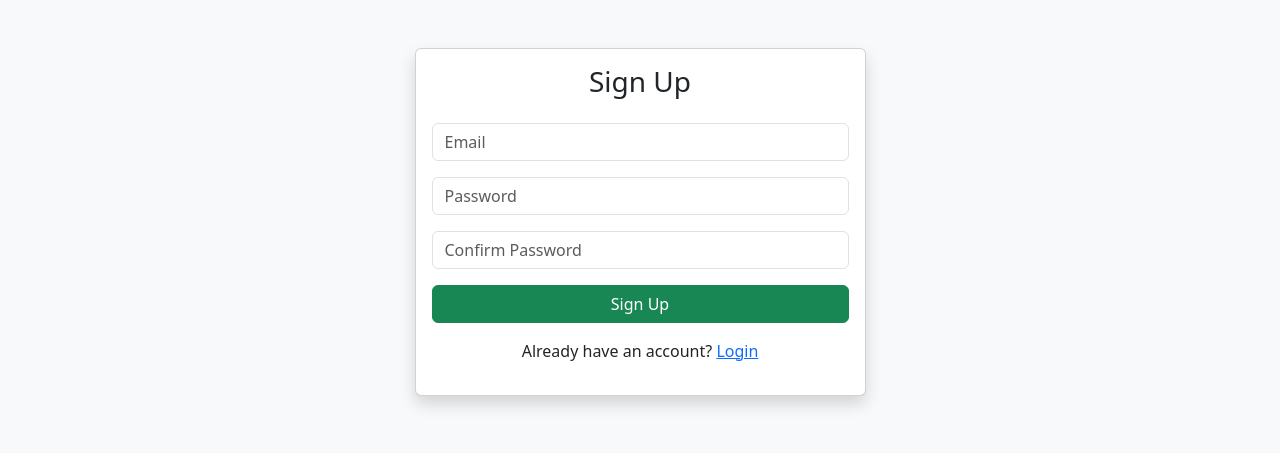
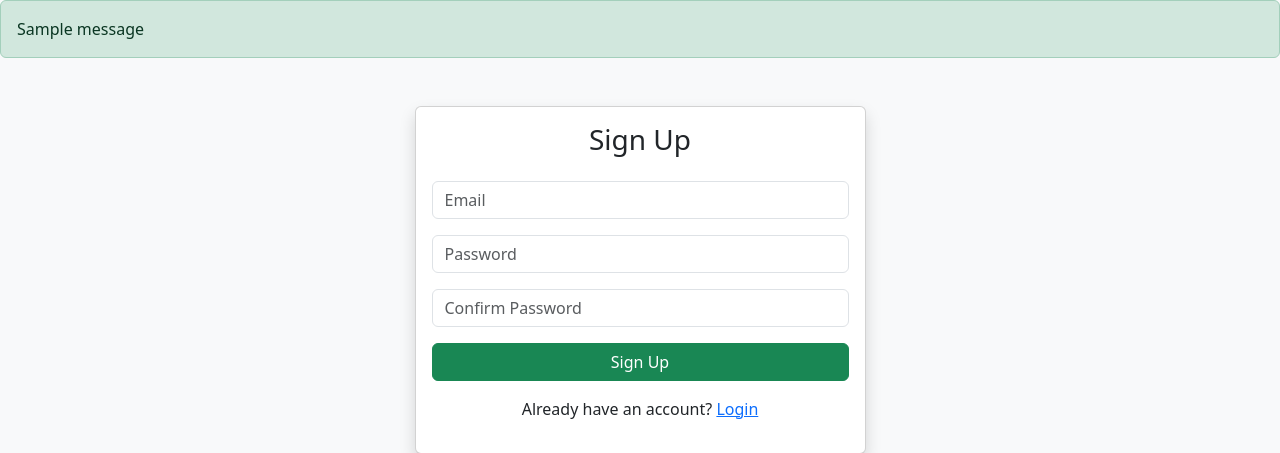
Before and after one commit to YakshPatel0805/FileManager, a Flask app: page /signup in a window 1280 px wide. Shown: the top 453 px of the page. Run offline with Flask 3, Linux system fonts and the light colour scheme; one stand-in notice (Sample message) is shown.

Commit message:
Implement flash messages in signup.html
Added flash message support to the sign-up page.

```diff
--- a/templates/signup.html
+++ b/templates/signup.html
@@ -9,6 +9,15 @@
 </head>
 
 <body class="bg-light">
+    {% with messages = get_flashed_messages(with_categories=true) %}
+    {% if messages %}
+    {% for category, message in messages %}
+    <div class="alert alert-{{ category }}">
+        {{ message }}
+    </div>
+    {% endfor %}
+    {% endif %}
+    {% endwith %}
 
     <div class="container mt-5">
         <div class="row justify-content-center">
@@ -33,7 +42,6 @@
                         <p class="mt-3 text-center">
                             Already have an account? <a href="/login">Login</a>
                         </p>
-                        {% if error %}<div class="alert alert-danger mt-2">{{ error }}</div>{% endif %}
                     </div>
                 </div>
             </div>
@@ -41,6 +49,4 @@
     </div>
 
 </body>
-
-
 </html>
```
